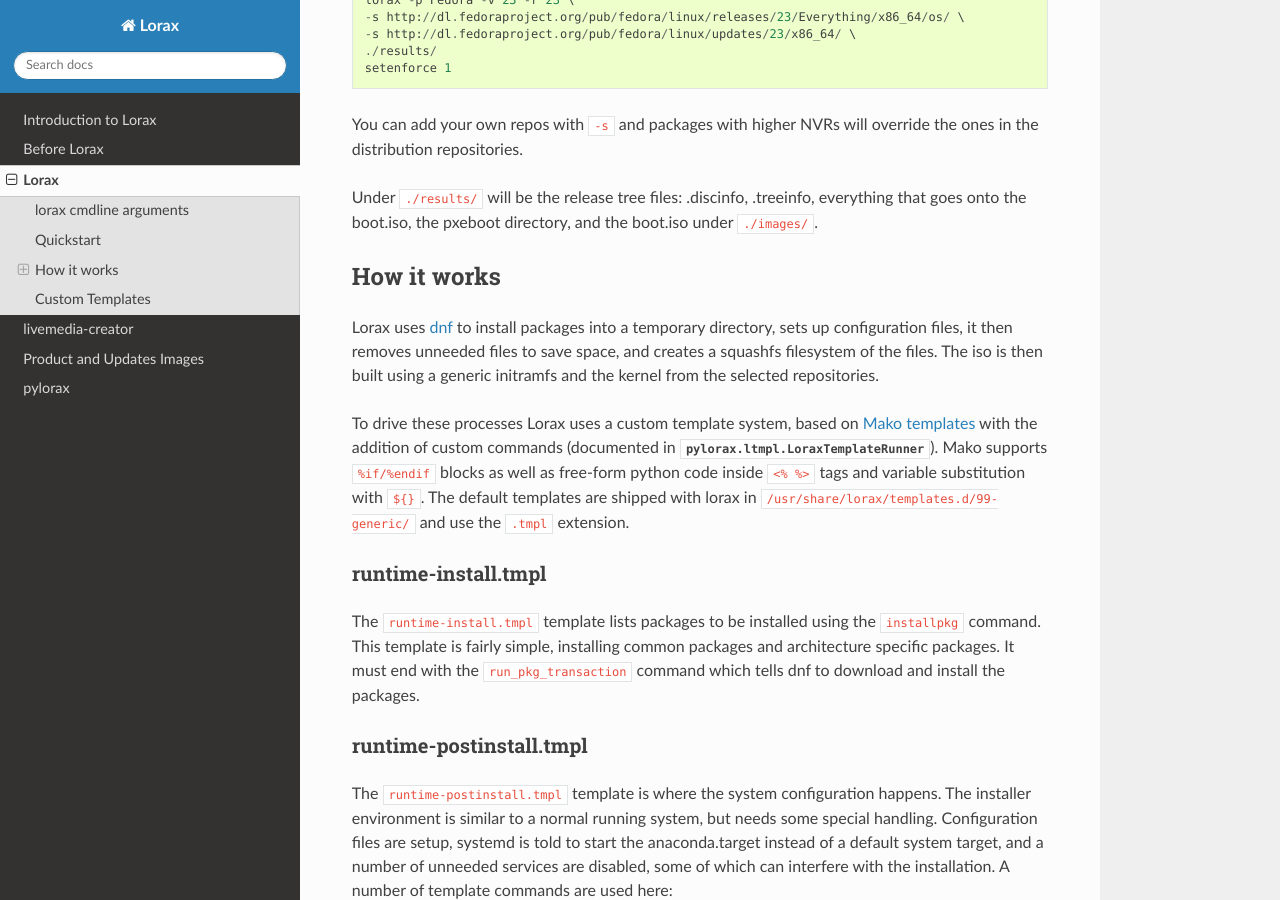
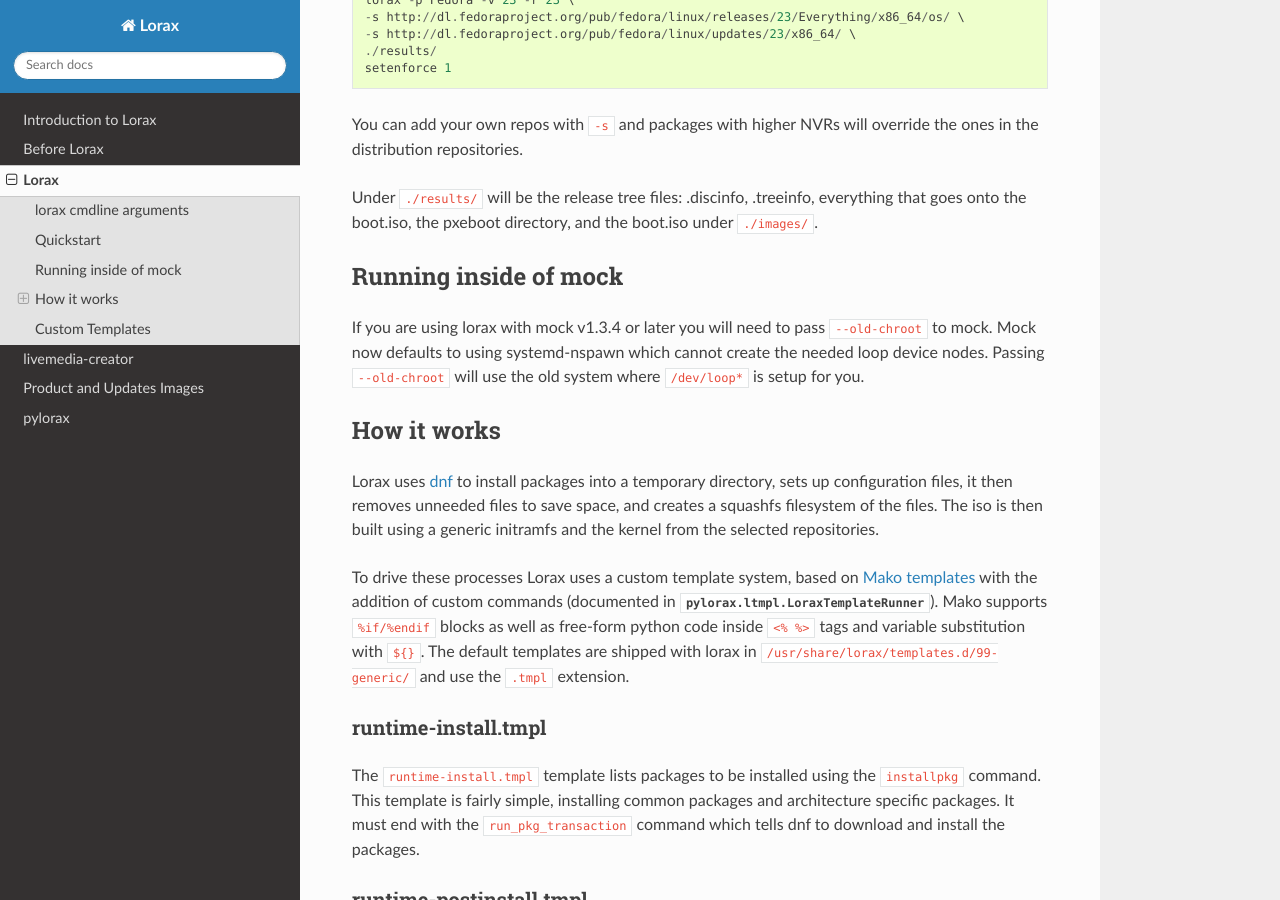
Before and after one commit to weldr/lorax, a Sphinx documentation site: the page built from docs/lorax.rst, in a window 1280 px wide and 900 px high, scrolled down 739 px. Built offline with Sphinx 7.4.7 and the Read the Docs theme 2.0.0, drawn with Linux system fonts in a browser that asks for light colours.

Commit message:
Add documentation about mock changes (#1473880)
mock now uses systemd-nspawn by default, but it cannot setup the
/dev/loop* nodes that are needed by lorax and livemedia-creator so users
will need to pass --old-chroot to mock if they are using it.

```diff
--- a/docs/livemedia-creator.rst
+++ b/docs/livemedia-creator.rst
@@ -359,8 +359,9 @@
 22.15 inside of a mock chroot with --make-iso and --make-fsimage.
 
 .. note::
-    As of mock 1.2.12 you no longer need to bind mount ``/dev/``, loop devices are setup
-    as part of the standard mock ``/dev/`` creation.
+    As of mock 1.3.4 you need to use ``--old-chroot`` with mock. Mock now defaults to using systemd-nspawn
+    which cannot create the needed loop device nodes. Passing ``--old-chroot`` will use the old system
+    where ``/dev/loop*`` is setup for you.
 
 On the host system:
 
--- a/docs/lorax.rst
+++ b/docs/lorax.rst
@@ -42,6 +42,15 @@
 
 Under ``./results/`` will be the release tree files: .discinfo, .treeinfo, everything that
 goes onto the boot.iso, the pxeboot directory, and the boot.iso under ``./images/``.
+
+
+Running inside of mock
+----------------------
+
+If you are using lorax with mock v1.3.4 or later you will need to pass
+``--old-chroot`` to mock. Mock now defaults to using systemd-nspawn which cannot
+create the needed loop device nodes. Passing ``--old-chroot`` will use the old
+system where ``/dev/loop*`` is setup for you.
 
 
 How it works
```
